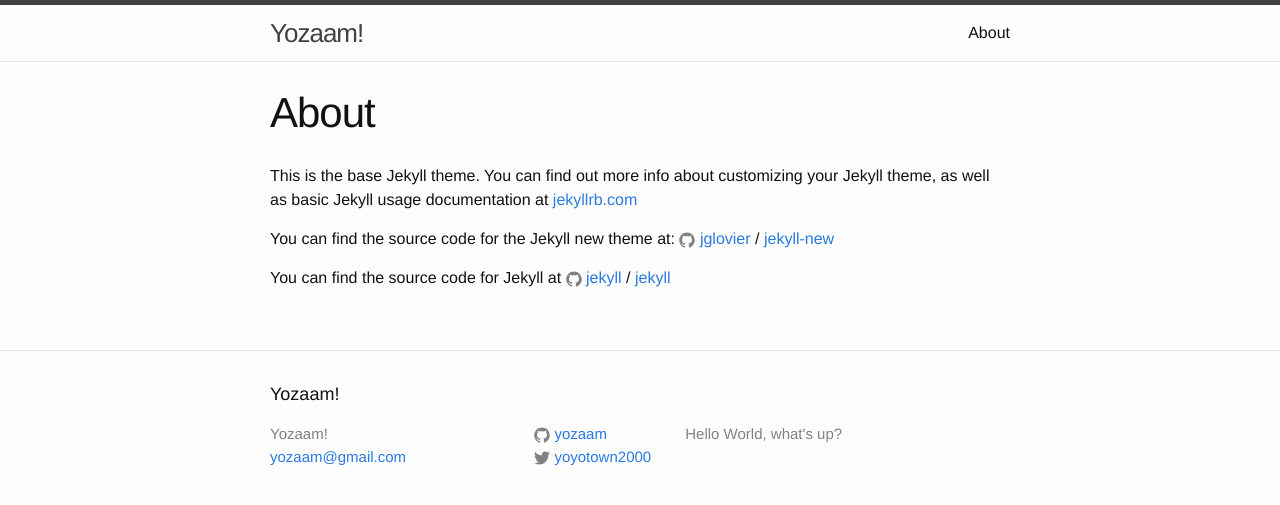
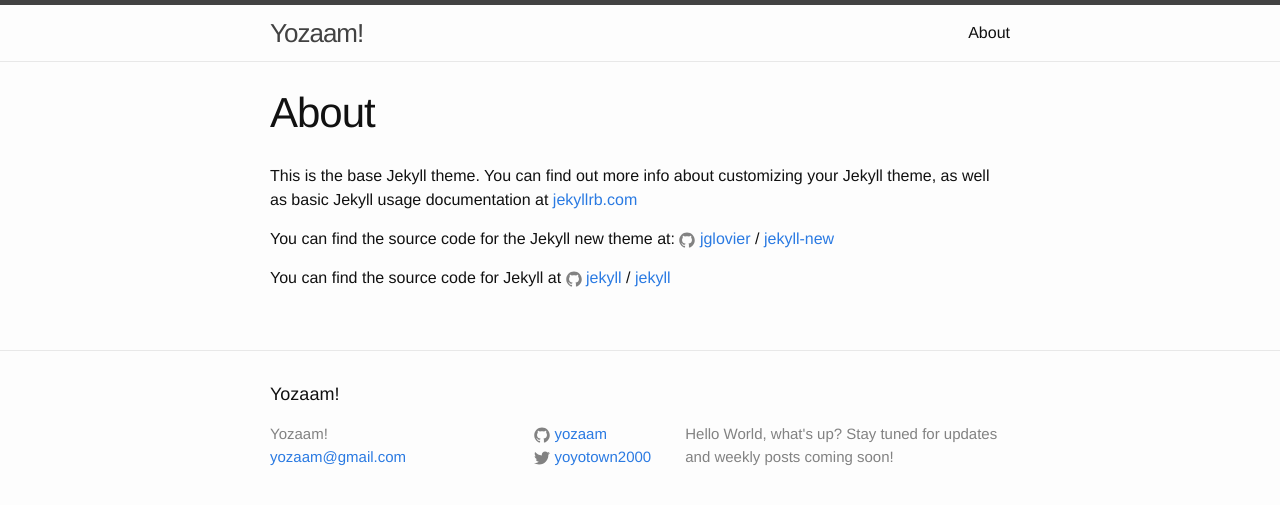
Before and after one commit to yozaam/yozaamoldpage, a Jekyll site: the page built from about.md, in a window 1280 px wide. Shown: the top 505 px of the page. Built offline with Jekyll 4.4.1, drawn with Linux system fonts in a browser that asks for light colours.

Commit message:
Update _config.yml

```diff
--- a/_config.yml
+++ b/_config.yml
@@ -8,8 +8,9 @@
 # Site settings
 title: Yozaam!
 email: yozaam@gmail.com
-description: > # this means to ignore newlines until "baseurl:"
+description: | # this means to ignore newlines until "baseurl:"
   Hello World, what's up?
+  Stay tuned for updates and weekly posts coming soon!
 baseurl: "" # the subpath of your site, e.g. /blog
 url: "http://yourdomain.com" # the base hostname & protocol for your site
 twitter_username: yoyotown2000
```
